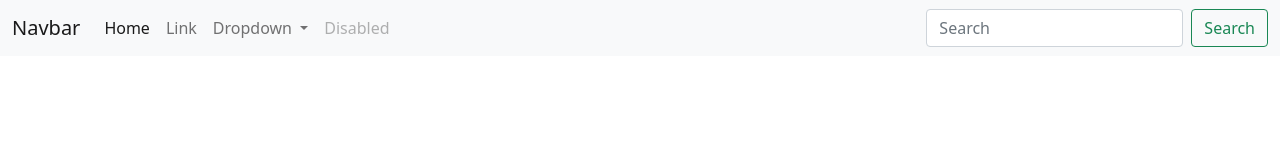
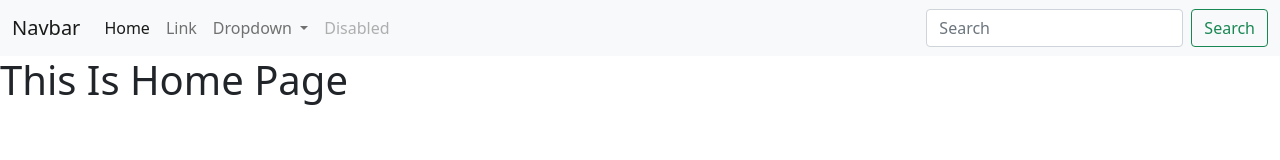
Before and after one commit to Sabbir255/html_templete, a plain HTML site: page index.html in a window 1280 px wide. Drawn offline with nearby package versions, Linux system fonts and the light colour scheme.

Commit message:
Branch create

```diff
--- a/index.html
+++ b/index.html
@@ -50,6 +50,9 @@
             </div>
         </div>
     </nav>
+
+
+    <h1>This Is Home Page</h1>
     <script src="https://cdn.jsdelivr.net/npm/bootstrap@5.0.2/dist/js/bootstrap.bundle.min.js"></script>
 </body>
 
```
Also changed, not shown: 1 other file.
